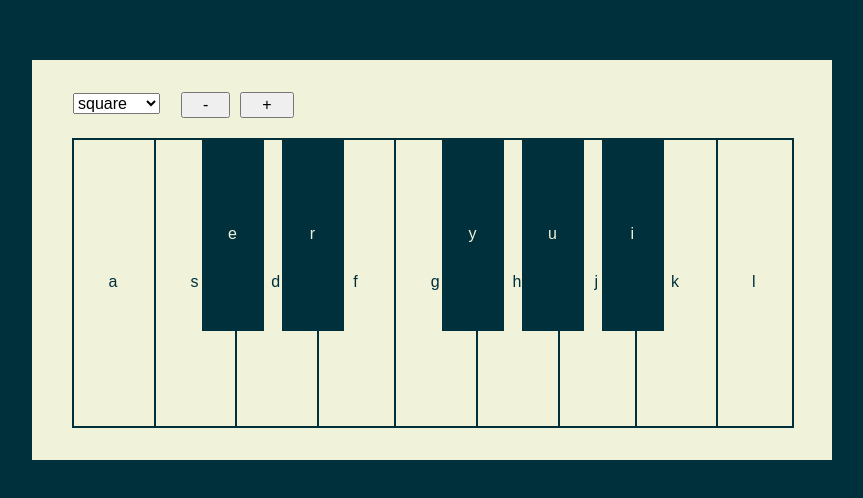
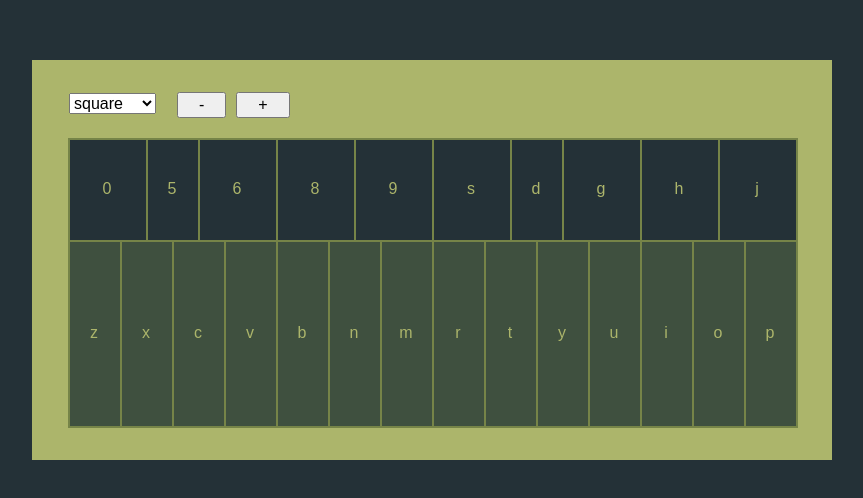
Before and after one commit to yennlou/chip-cake, a Preact app: page / in a window 1280 px wide. Shown: the part 140-638 px from the top of the page, without its empty margins (208-1071 px from the left). Built offline with nearby package versions, Linux system fonts and the light colour scheme.

Commit message:
rearrange key map

```diff
--- a/src/components/PianoSection.tsx
+++ b/src/components/PianoSection.tsx
@@ -1,7 +1,8 @@
 import { h } from 'preact'
+import { majorKeyFreqMap, minorKeyFreqMap } from '../keys'
 
-const minorKeys = ['e', 'r', 'y', 'u', 'i']
-const majorKeys = ['a', 's', 'd', 'f', 'g', 'h', 'j', 'k', 'l']
+const minorKeys = Object.keys(minorKeyFreqMap)
+const majorKeys = Object.keys(majorKeyFreqMap)
 
 const PianoSection = () => {
   return (
--- /dev/null
+++ b/src/keys.ts
@@ -0,0 +1,33 @@
+export const majorKeyFreqMap = {
+  z: 261.626,
+  x: 293.665,
+  c: 329.628,
+  v: 349.228,
+  b: 391.995,
+  n: 440.0,
+  m: 493.883,
+  r: 523.251,
+  t: 587.33,
+  y: 659.255,
+  u: 698.456,
+  i: 783.991,
+  o: 880.0,
+  p: 987.767
+}
+
+export const minorKeyFreqMap = {
+  s: 277.183,
+  d: 311.127,
+  g: 369.994,
+  h: 415.305,
+  j: 466.164,
+  5: 554.365,
+  6: 622.254,
+  8: 739.989,
+  9: 830.609,
+  0: 932.328
+}
+
+export const keyFreqMap = { ...majorKeyFreqMap, ...minorKeyFreqMap }
+
+export type Key = keyof typeof keyFreqMap
--- a/src/piano.ts
+++ b/src/piano.ts
@@ -1,28 +1,10 @@
 import { WaveForm, OctaveLevel } from './reducers/config'
+import { Key, keyFreqMap } from './keys'
 
 const audioContext = new (window.AudioContext ||
   (window as any).webkitAudioContext)()
 const masterGainNode = audioContext.createGain()
 masterGainNode.connect(audioContext.destination)
-
-type Key = 'a' | 's' | 'd' | 'f' | 'g' | 'h' | 'j' | 'k' | 'l'
-
-const keyFreqMap = {
-  a: 247,
-  s: 262,
-  e: 278,
-  d: 294,
-  r: 311,
-  f: 330,
-  g: 349,
-  y: 370,
-  h: 392,
-  u: 415,
-  j: 440,
-  i: 466,
-  k: 494,
-  l: 523
-}
 
 const key2freq = (key: Key, octave: OctaveLevel = 4) => {
   return keyFreqMap[key] * Math.pow(2, octave - 4)
--- a/src/styles/global.scss
+++ b/src/styles/global.scss
@@ -38,17 +38,17 @@ img {
   width: 100vw;
   align-items: center;
   justify-content: center;
-  --ayy4-1: #00303b;
-  --ayy4-2: #ff7777;
-  --ayy4-3: #ffce96;
-  --ayy4-4: #f1f2da;
-  background: var(--ayy4-1);
+  --gb4-1: #243137;
+  --gb4-2: #3f503f;
+  --gb4-3: #768448;
+  --gb4-4: #acb56b;
+  background: var(--gb4-1);
 }
 
 #app {
   width: 800px;
   height: 400px;
-  background: var(--ayy4-4);
-  padding: 32px 40px 20px;
-  color: var(--ayy4-1);
+  background: var(--gb4-4);
+  padding: 32px 36px 20px;
+  color: var(--gb4-1);
 }
--- a/src/styles/piano.scss
+++ b/src/styles/piano.scss
@@ -3,65 +3,58 @@
     2px 0 0 0 $color inset, 0 2px 0 0 $color inset;
 }
 
+$major-border: var(--gb4-3);
+$minor-border: var(--gb4-3);
+$major-key-bg: var(--gb4-2);
+$major-key-color: var(--gb4-4);
+$minor-key-bg: var(--gb4-1);
+$minor-key-color: var(--gb4-4);
+
 .piano {
   position: relative;
+  display: flex;
+  flex-flow: column;
   height: 100%;
   padding: 20px 0px 40px;
   &__major {
     display: flex;
-    flex: 1 0 auto;
+    flex: 2 0 auto;
     width: 100%;
-    height: 100%;
   }
 
   &__minor {
-    position: absolute;
-    height: 55%;
+    display: flex;
+    flex: 1 0 auto;
     width: 100%;
   }
 
   &__major-key {
     display: flex;
-    flex: 1 0 auto;
+    flex: 1 0 0;
     align-items: center;
     justify-content: center;
-    color: inherit;
-    @include collapsed-border(var(--ayy4-1));
-    background: transparent;
+    color: $major-key-color;
+    @include collapsed-border($major-border);
+    background: $major-key-bg;
     border: transparent;
 
     &.active {
-      background: var(--ayy4-1);
+      background: var(--gb4-1);
     }
   }
 
   &__minor-key {
-    height: 100%;
-    width: 60px;
-    color: var(--ayy4-4);
-    background: var(--ayy4-1);
-    @include collapsed-border(var(--ayy4-1));
+    display: flex;
+    flex: 1.5 0 0;
+    align-items: center;
+    justify-content: center;
+    background: $minor-key-bg;
+    @include collapsed-border($minor-border);
     border: transparent;
-    position: absolute;
-
-    &:nth-child(1) {
-      left: calc(11.1111% + 7%);
-    }
-
-    &:nth-child(2) {
-      left: calc(22.2222% + 7%);
-    }
-
-    &:nth-child(3) {
-      left: calc(44.4444% + 7%);
-    }
-
-    &:nth-child(4) {
-      left: calc(55.5555% + 7%);
-    }
-
-    &:nth-child(5) {
-      left: calc(66.6666% + 7%);
+    color: $minor-key-color;
+    &:nth-child(2),
+    &:nth-child(7) {
+      flex-grow: 1;
     }
   }
 }
```
